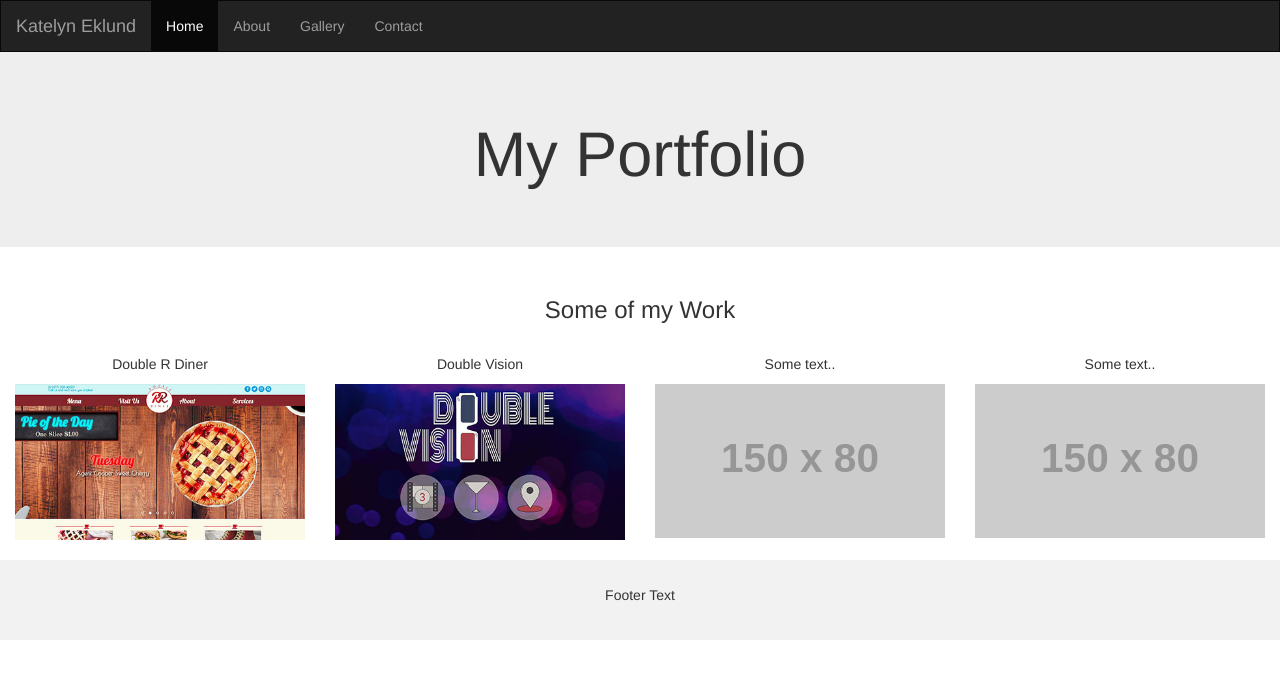
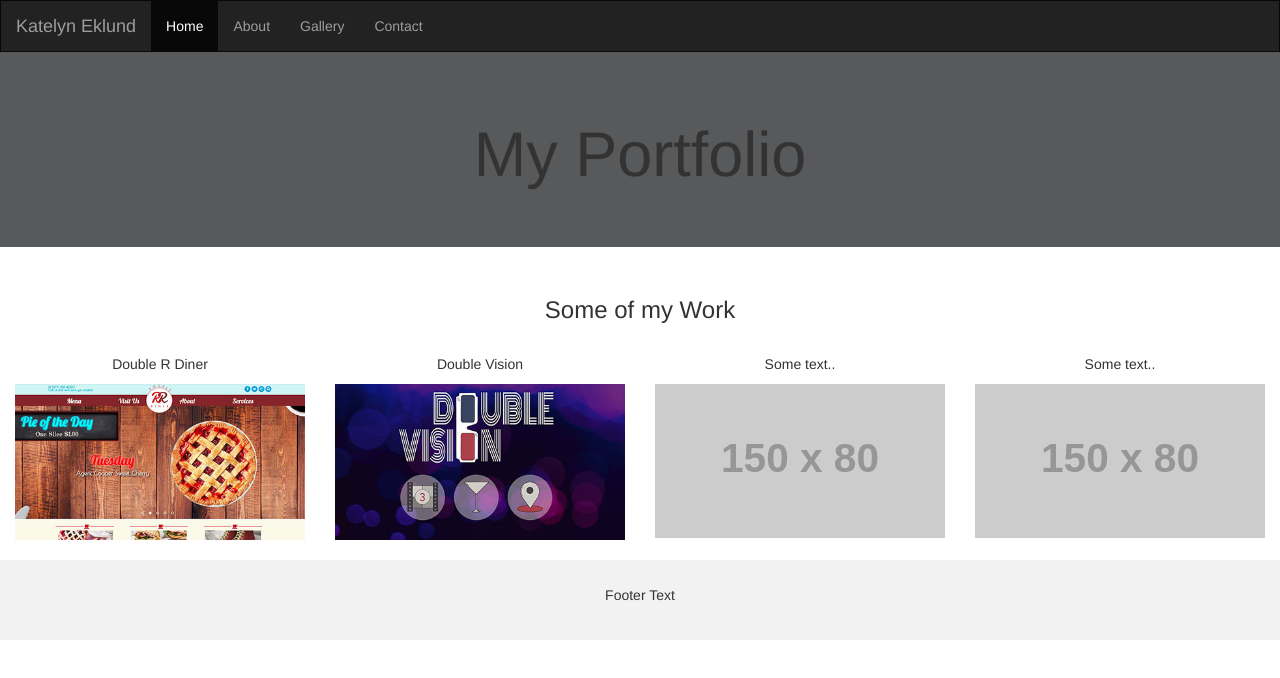
Before and after one commit to katelynae/katelynae.github.io, a plain HTML site: page index.html in a window 1280 px wide. Drawn offline with nearby package versions, Linux system fonts and the light colour scheme.

Commit message:
css link

```diff
--- a/index.html
+++ b/index.html
@@ -5,6 +5,7 @@
   <meta charset="utf-8">
   <meta name="viewport" content="width=device-width, initial-scale=1">
   <link rel="stylesheet" href="https://maxcdn.bootstrapcdn.com/bootstrap/3.3.7/css/bootstrap.min.css">
+  <link rel="stylesheet" href="master.css">
   <script src="https://ajax.googleapis.com/ajax/libs/jquery/3.2.1/jquery.min.js"></script>
   <script src="https://maxcdn.bootstrapcdn.com/bootstrap/3.3.7/js/bootstrap.min.js"></script>
   <style>
```
